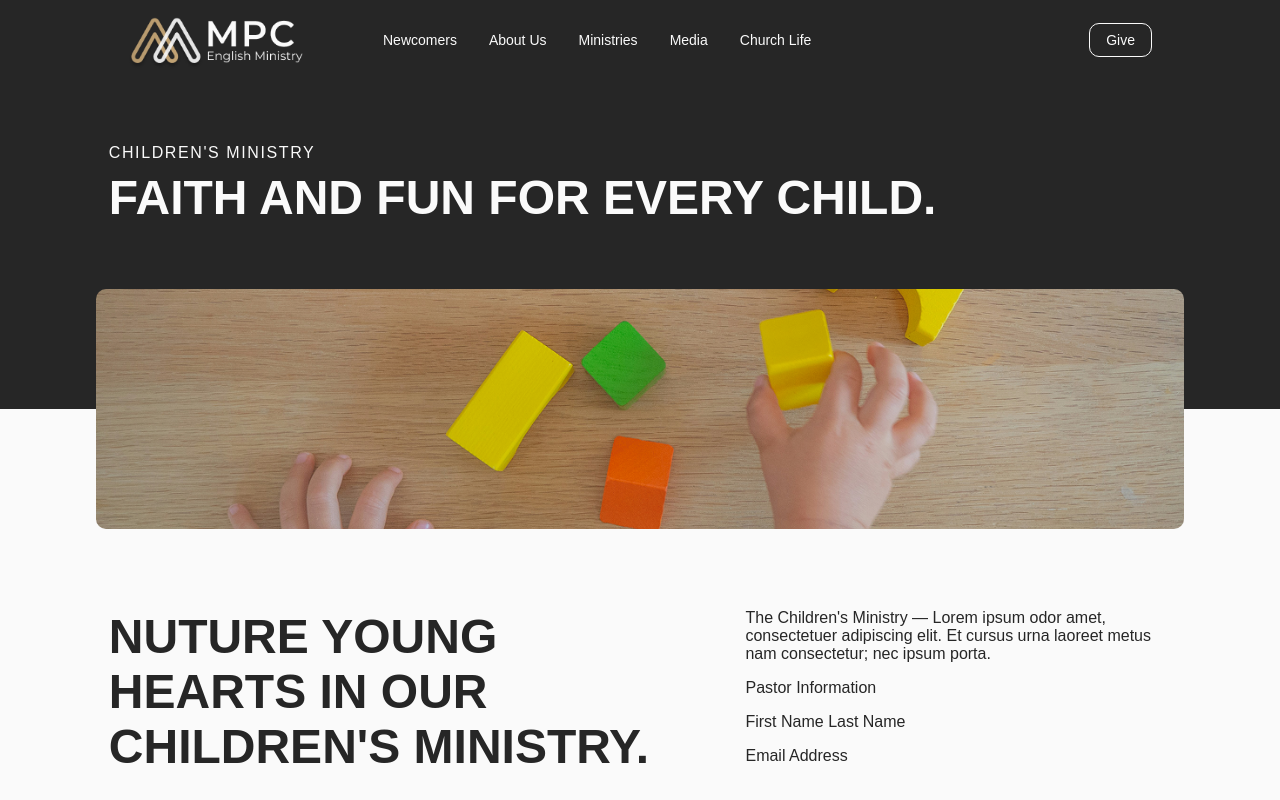
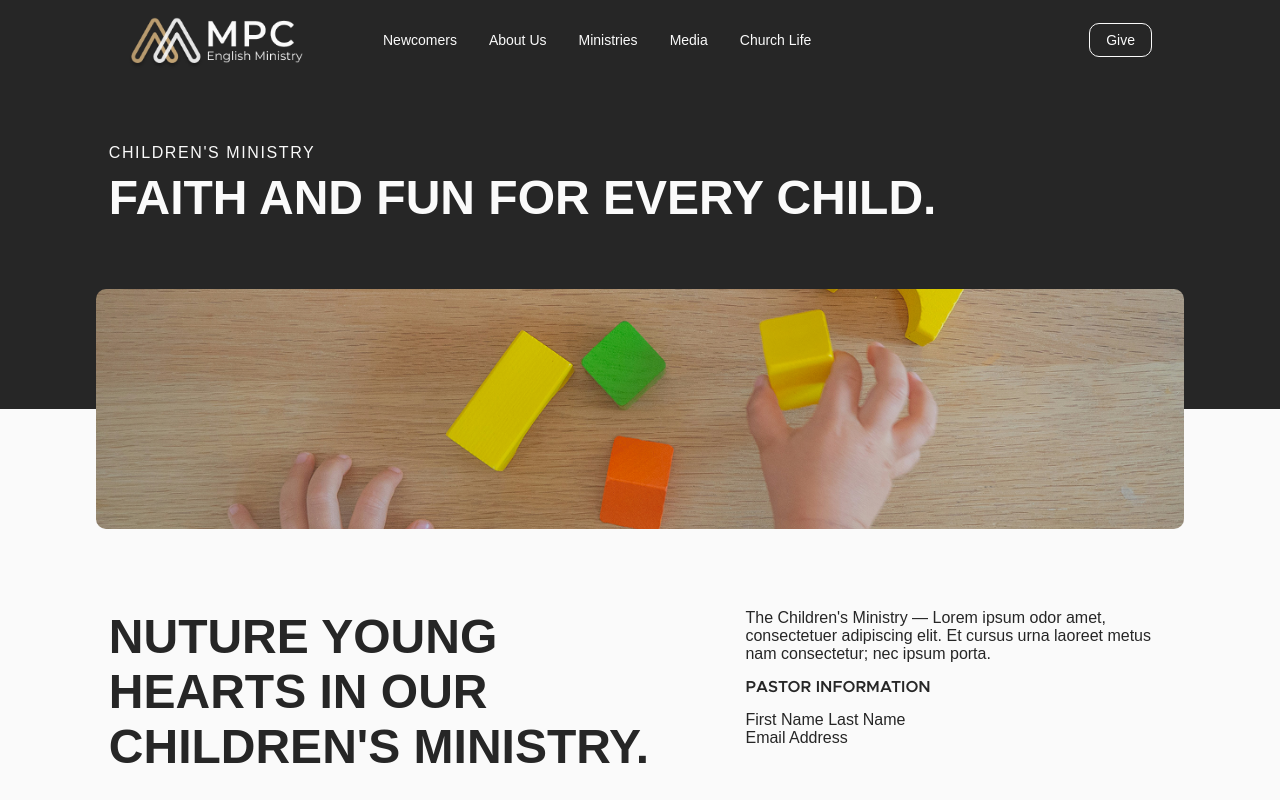
Before and after one commit to justindjsuh/mpc-em, a Next.js app: page /childrens in a window 1280 px wide. Shown: the top 800 px of the page. Built offline with nearby package versions, Linux system fonts and the light colour scheme; a web font is replaced by a local one.

Commit message:
small text update

```diff
--- a/src/app/childrens/Childrens.module.css
+++ b/src/app/childrens/Childrens.module.css
@@ -64,6 +64,10 @@
   gap: 1rem;
 }
 
+.pastorInfo {
+  font-weight: 600;
+}
+
 @media (max-width: 1024px) {
 }
 
--- a/src/app/childrens/page.tsx
+++ b/src/app/childrens/page.tsx
@@ -44,9 +44,11 @@ const ChildrensMinistry: React.FC = () => {
             <h3>NUTURE YOUNG HEARTS IN OUR CHILDREN'S MINISTRY.</h3>
             <div className={styles.details}>
               <p>The Children&apos;s Ministry — Lorem ipsum odor amet, consectetuer adipiscing elit. Et cursus urna laoreet metus nam consectetur; nec ipsum porta.</p>
-              <p>Pastor Information</p>
-              <p>First Name Last Name</p>
-              <p>Email Address</p>
+              <p className={styles.pastorInfo}>PASTOR INFORMATION</p>
+              <div>
+                <p>First Name Last Name</p>
+                <p>Email Address</p>
+              </div>
             </div>
           </motion.div>
         </div>
```
